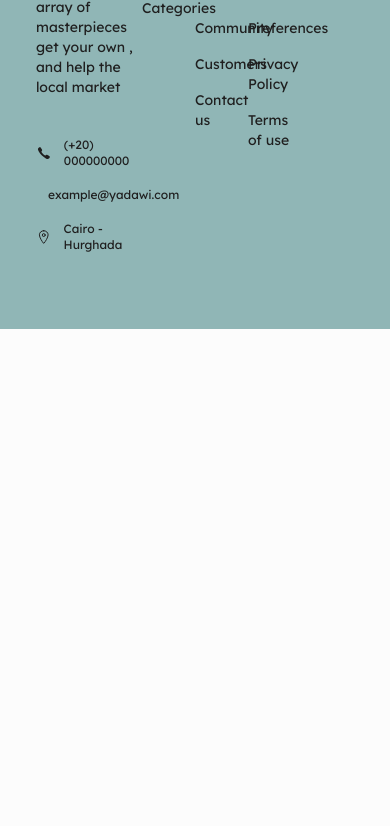
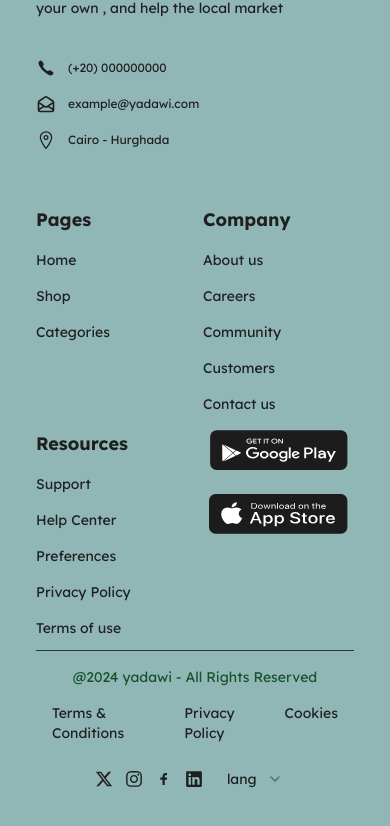
Before and after one commit to yadwy-app/yadwy-frontend, a Next.js app: page / in a window 390 px wide. Shown: the part 4469-5295 px from the top of the page. Before the commit the page ends 4798 px from the top, so only its background shows below. Built offline with nearby package versions, Linux system fonts and the light colour scheme.

Commit message:
style footer

```diff
--- a/src/components/layouts/footer.tsx
+++ b/src/components/layouts/footer.tsx
@@ -3,13 +3,26 @@ import React from "react";
 import { IoIosCall } from "react-icons/io";
 import { IoLocationOutline } from "react-icons/io5";
 import { HiOutlineMailOpen } from "react-icons/hi";
+import { TiSocialFacebook } from "react-icons/ti";
+import { FaXTwitter } from "react-icons/fa6";
+import { FaInstagram } from "react-icons/fa";
+import { FaLinkedin } from "react-icons/fa";
+
 import Link from "next/link";
+import {
+  Select,
+  SelectContent,
+  SelectItem,
+  SelectTrigger,
+  SelectValue,
+} from "../ui/select";
 
 export const Footer = () => {
   return (
     <div className="bg-primary px-3 py-5">
-      <div className="mx-auto grid max-w-6xl grid-cols-12 px-6 py-4 md:px-10 lg:px-20">
-        <div className="col-span-4">
+      <div className="mx-auto max-w-6xl px-6 py-4 md:px-10 lg:px-20">
+        <div className="grid grid-cols-12 gap-4 mb-3 md:md-0">
+          <div className="col-span-12 md:col-span-4">
             <Image
               src="/logo.svg"
               width={107}
@@ -36,7 +49,7 @@ export const Footer = () => {
               </li>
             </ul>
           </div>
-        <div className="col-span-2">
+          <div className="col-span-6 md:col-span-2">
             <h6 className="mb-4 text-lg font-bold">Pages</h6>
             <div className="flex flex-col gap-4">
               <Link href={``} className="text-sm">
@@ -50,7 +63,7 @@ export const Footer = () => {
               </Link>
             </div>
           </div>
-        <div className="col-span-2">
+          <div className="col-span-6 md:col-span-2">
             <h6 className="mb-4 text-lg font-bold">Company</h6>
             <div className="flex flex-col gap-4">
               <Link href={``} className="text-sm">
@@ -70,7 +83,7 @@ export const Footer = () => {
               </Link>
             </div>
           </div>
-        <div className="col-span-2">
+          <div className="col-span-6 md:col-span-2">
             <h6 className="mb-4 text-lg font-bold">Resources</h6>
             <div className="flex flex-col gap-4">
               <Link href={``} className="text-sm">
@@ -90,14 +103,68 @@ export const Footer = () => {
               </Link>
             </div>
           </div>
-        <div className="col-span-2">
+          <div className="col-span-6 md:col-span-2">
             <div className="flex flex-col items-center gap-6">
-            <Link href={``} className="relative w-full h-10">
-            <Image fill src={'/footer/google.svg'} className="w-full" alt="google play" />
+              <Link href={``} className="relative h-10 w-full">
+                <Image
+                  fill
+                  src={"/footer/google.svg"}
+                  className="w-full"
+                  alt="google play"
+                />
               </Link>
-            <Link href={``} className="relative w-full h-10">
-            <Image fill src={'/footer/apple.svg'} className="w-full" alt="google play" />
+              <Link href={``} className="relative h-10 w-full">
+                <Image
+                  fill
+                  src={"/footer/apple.svg"}
+                  className="w-full"
+                  alt="google play"
+                />
               </Link>
+            </div>
+          </div>
+        </div>
+        <hr />
+        <div className="flex items-center justify-between p-4 flex-col md:flex-row gap-4">
+          <h6 className="text-sm text-green-900">
+            @2024 yadawi - All Rights Reserved
+          </h6>
+          <div className="flex gap-4">
+            <Link className="text-sm" href={``}>
+              Terms & Conditions
+            </Link>
+            <Link className="text-sm" href={``}>
+              Privacy Policy
+            </Link>
+            <Link className="text-sm" href={``}>
+              Cookies
+            </Link>
+          </div>
+
+          <div className="flex items-center gap-3">
+            <div className="flex gap-3">
+              <Link href={``}>
+                <FaXTwitter className="text-lg" />
+              </Link>
+              <Link href={``}>
+                <FaInstagram className="text-lg" />
+              </Link>
+              <Link href={``}>
+                <TiSocialFacebook className="text-lg" />
+              </Link>
+              <Link href={``}>
+                <FaLinkedin className="text-lg" />
+              </Link>
+            </div>
+            <Select>
+              <SelectTrigger className="w-[80px] border-none bg-primary">
+                <SelectValue placeholder="lang" />
+              </SelectTrigger>
+              <SelectContent>
+                <SelectItem value="--">عربي</SelectItem>
+                <SelectItem value="--">English</SelectItem>
+              </SelectContent>
+            </Select>
           </div>
         </div>
       </div>
--- a/src/styles/globals.css
+++ b/src/styles/globals.css
@@ -24,6 +24,7 @@
     --input: 0 0% 20%;
     --ring: 180 20% 40%;
     --radius: 0.5rem;
+    --greenfooter: 155 100%  7%;
   }
 
   .dark {
```
Lines whose indentation alone changed are shown as unchanged.
